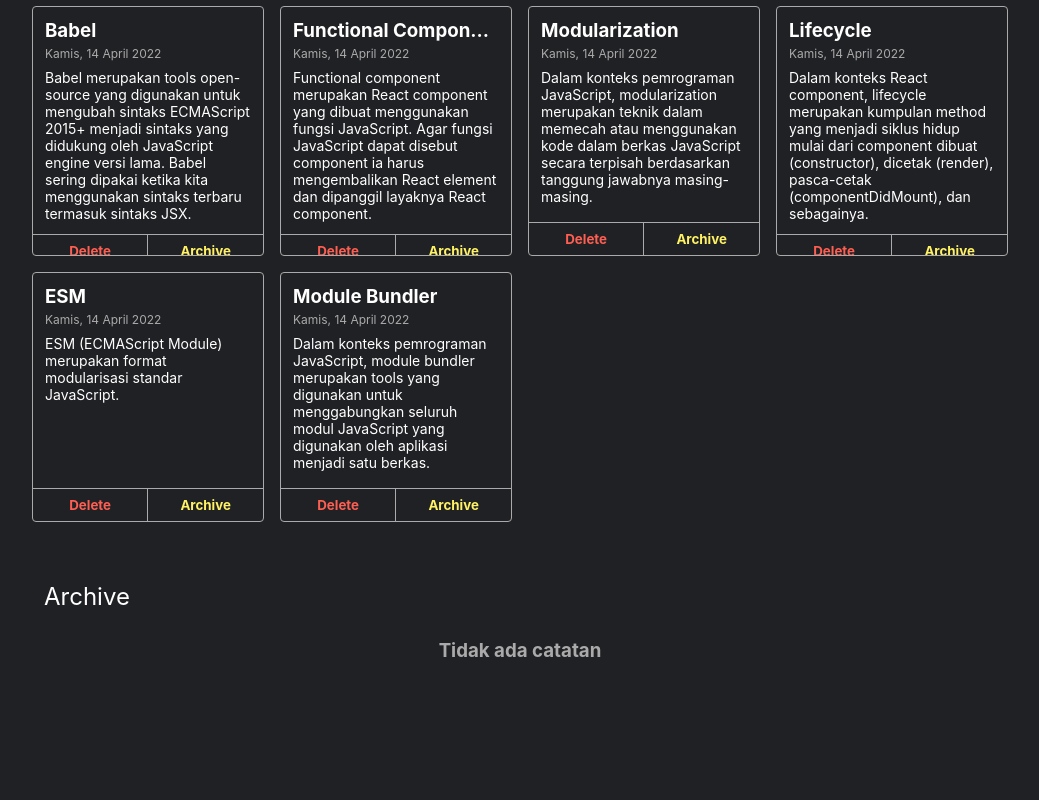
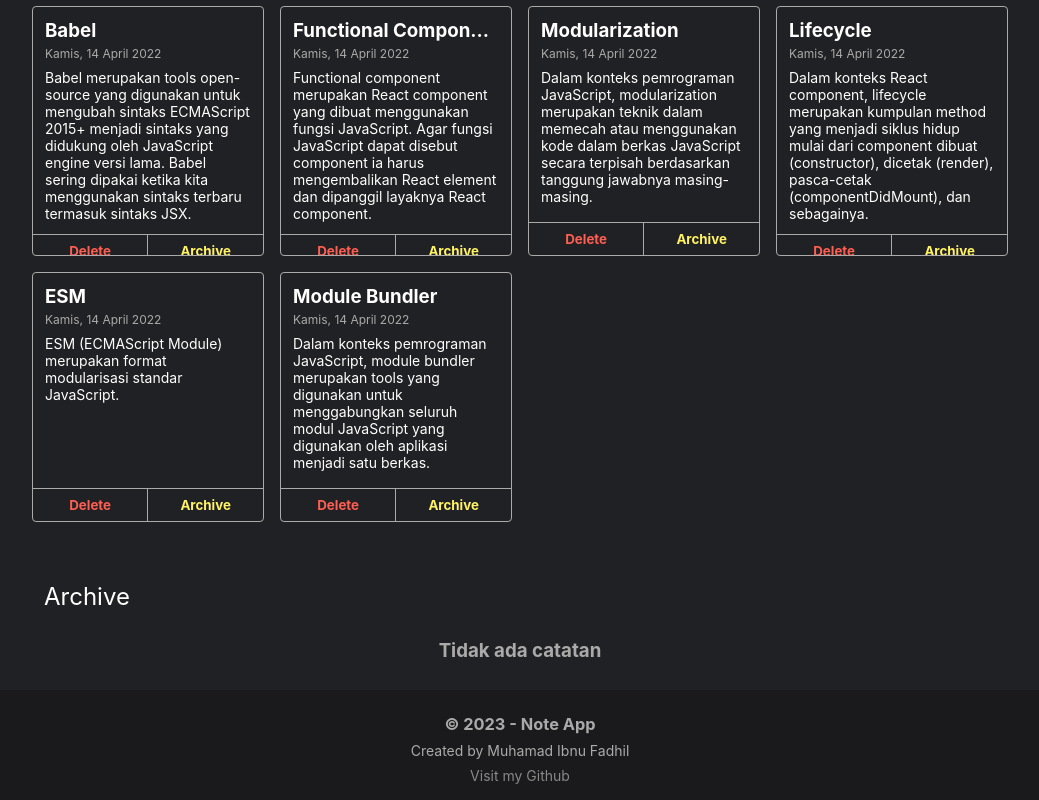
Before and after one commit to gelaws-hub/personal-notes, a React (Vite) app: page / in a window 1280 px wide. Shown: the part 564-1364 px from the top of the page, without its empty margins (120-1159 px from the left). Before the commit the page ends 1254 px from the top, so only its background shows below. Built offline with nearby package versions, Linux system fonts and the light colour scheme.

Commit message:
added a footer

```diff
--- a/src/components/NoteApp.jsx
+++ b/src/components/NoteApp.jsx
@@ -3,6 +3,7 @@ import NoteInput from "./NoteInput";
 import NoteList from "./NoteList";
 import { getInitialData, showFormattedDate } from "../utils";
 import NoteAppHeader from "./NoteAppHeader";
+import NoteAppFooter from "./NoteAppFooter";
 
 class NoteApp extends React.Component {
   constructor(props) {
@@ -81,7 +82,6 @@ class NoteApp extends React.Component {
       ? notes.filter((note) => note.title.toLowerCase().includes(searchTitle))
       : notes;
 
-    console.log(notes)
     const hasArchived = notes.some((note) => note.archived);
 
     return (
@@ -114,6 +114,7 @@ class NoteApp extends React.Component {
             <h3 className="notes-list__empty-message">Tidak ada catatan</h3>
           )}
         </div>
+        <NoteAppFooter />
       </>
     );
   }
--- /dev/null
+++ b/src/components/NoteAppFooter.jsx
@@ -0,0 +1,13 @@
+import React from "react"
+
+function NoteAppFooter() {
+    return (
+        <footer className="note-app__footer">
+            <h3>© 2023 - Note App</h3>
+            <p>Created by Muhamad Ibnu Fadhil</p>
+            <a href="https://github.com/gelaws-hub">Visit my Github</a>
+        </footer>
+    )
+}
+
+export default NoteAppFooter;
--- a/src/styles/style.css
+++ b/src/styles/style.css
@@ -216,3 +216,32 @@ input::placeholder, textarea::placeholder {
     grid-template-columns: repeat(4, 1fr);
   }
 }
+
+.note-app__footer {
+  background-color: #1a1a1d;
+  display: flex;
+  flex-direction: column;
+  align-items: center;
+  padding: 16px;
+  font-size: 14px;
+  color: #aaa;
+}
+
+.note-app__footer h3 {
+  margin: 8px 0;
+  font-weight: bold;
+}
+
+.note-app__footer p {
+  margin-bottom: 8px;
+}
+
+.note-app__footer a {
+  text-decoration: none;
+  color: #888888;
+  cursor: pointer;
+}
+
+.note-app__footer a:hover {
+  color: #ffffff;
+}
```
